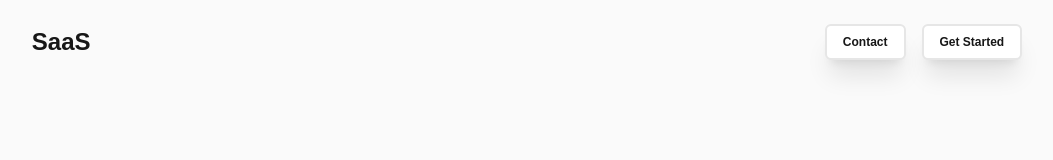
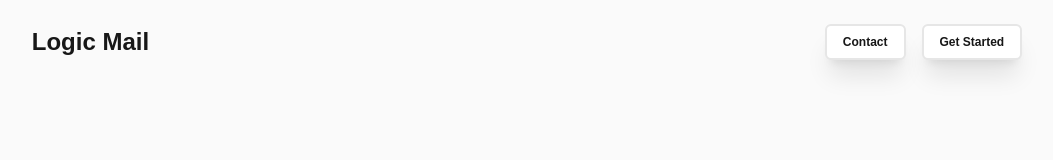
Before and after one commit to BoringCloud-saas/the-boring-cloud, a Next.js app: page / in a window 1280 px wide. Shown: the top 160 px of the page, without its empty margins (109-1162 px from the left). Built offline with nearby package versions, Linux system fonts and the light colour scheme.

Commit message:
name changes

```diff
--- a/app/components/Navigation.tsx
+++ b/app/components/Navigation.tsx
@@ -20,7 +20,7 @@ export default function Navigation() {
     return (
         <div className="flex justify-between items-center rounded-md bg-[#fafafa]">
             <div className="flex items-center ml-[10%]">
-                <h1 className="text-2xl font-semibold text-[#000000 mr-1">SaaS</h1>
+                <h1 className="text-2xl font-semibold text-[#000000 mr-1">Logic Mail</h1>
             </div>
 
             <div className="flex p-2 items-center mr-[10%]">
--- a/app/home/components/Navigation.tsx
+++ b/app/home/components/Navigation.tsx
@@ -8,7 +8,7 @@ export default function Navigation({ username }: NavigationProps) {
   return (
       <div className="flex justify-between items-center p-2 rounded-md bg-[#fafafa]">
           <div className="flex items-center ml-[10%]">
-              <h1 className="text-2xl font-semibold text-[#000000] mr-1">SaaS</h1>
+              <h1 className="text-2xl font-semibold text-[#000000] mr-1">Logic Mail</h1>
           </div>
 
           <div className="flex p-2 items-center mr-[10%]">
```
